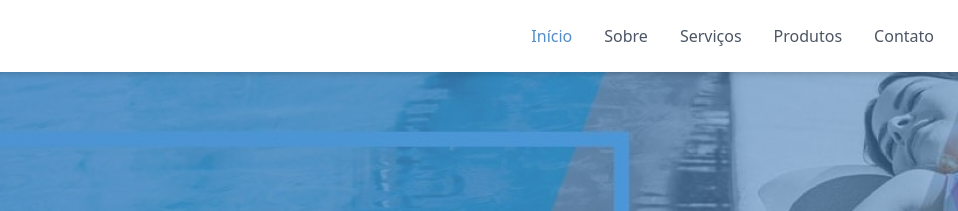
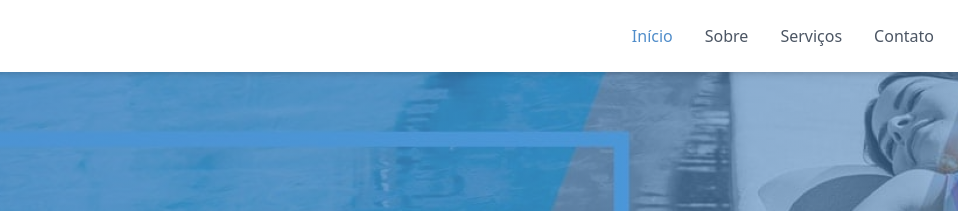
Before and after one commit to beatrizmachado-orla/biolacqua-site, a plain HTML site: page index.html in a window 1280 px wide. Shown: the top 211 px of the page, 322-1280 px from the left. Drawn offline with nearby package versions, Linux system fonts and the light colour scheme.

Commit message:
retirada do item menu

```diff
--- a/index.html
+++ b/index.html
@@ -23,7 +23,6 @@
                     <a href="#home" class="text-biolacqua hover:text-biolacqua transition-all">Início</a>
                     <a href="#about" class="text-gray-600 hover:text-biolacqua transition-all">Sobre</a>
                     <a href="#services" class="text-gray-600 hover:text-biolacqua transition-all">Serviços</a>
-                    <a href="#products" class="text-gray-600 hover:text-biolacqua transition-all">Produtos</a>
                     <a href="#contact" class="text-gray-600 hover:text-biolacqua transition-all">Contato</a>
                 </div>
                 <button class="md:hidden focus:outline-none" id="menu-toggle">
```
